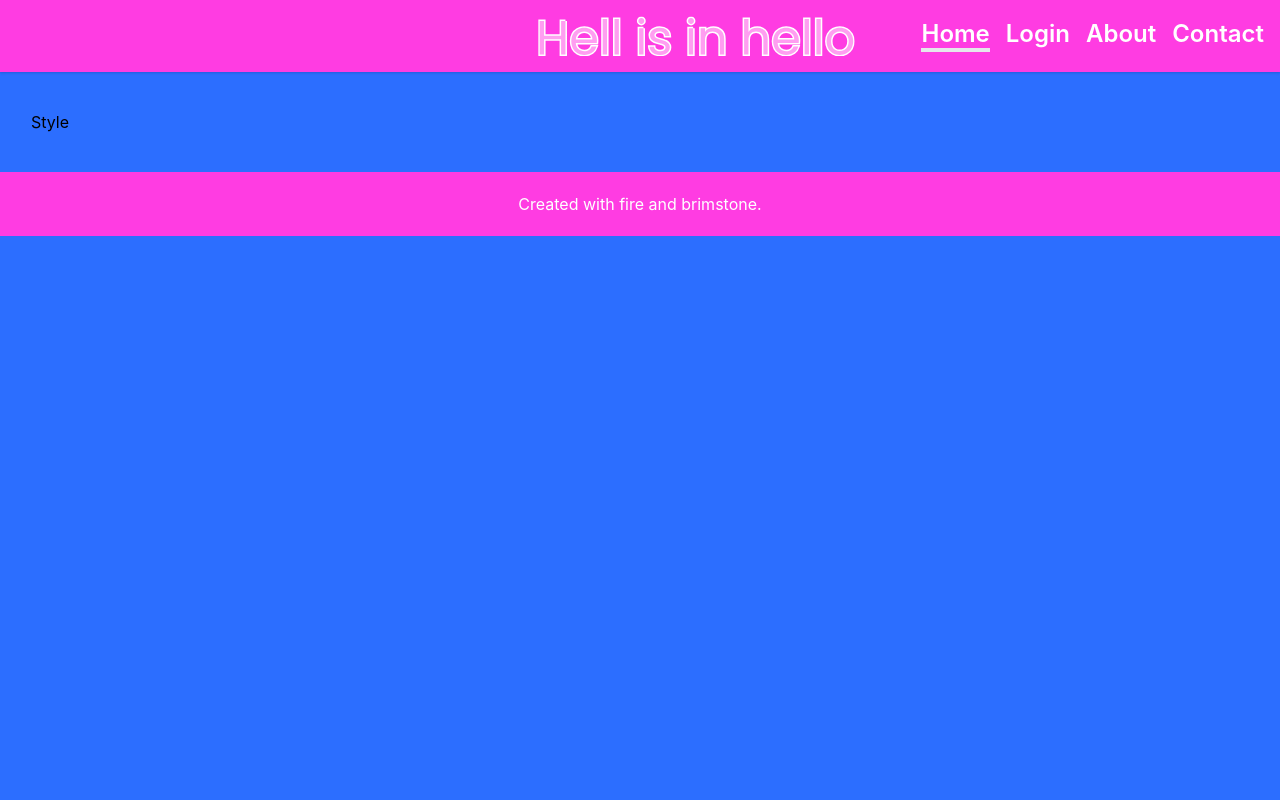
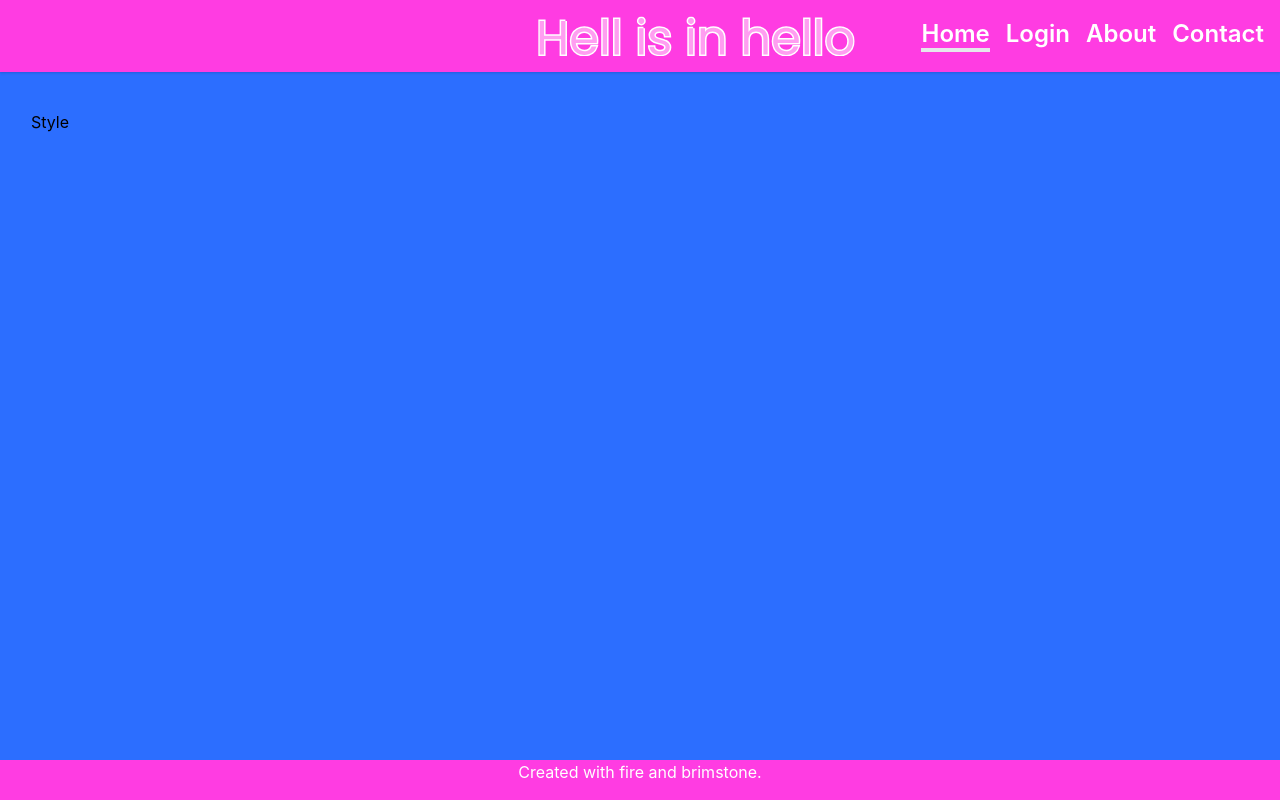
Before and after one commit to MaciejFigat/SinglePageA_React, a React (Create React App) app in the folder my-app/: page / in a window 1280 px wide. Built offline with nearby package versions, Linux system fonts and the light colour scheme.

Commit message:
footer style adjusted

```diff
--- a/my-app/src/styles/App.css
+++ b/my-app/src/styles/App.css
@@ -1,7 +1,9 @@
 .app_container {
-  display: flex;
-  flex-direction: column;
-  height: 100vh;
+  /* display: flex;
+  flex-direction: column; */
+
+  position: relative;
+  min-height: 100vh;
 }
 /* flex flex-col h-screen */
 
--- a/my-app/src/styles/footer.scss
+++ b/my-app/src/styles/footer.scss
@@ -1,12 +1,20 @@
 .footer_styled {
   background: var(--color2-main);
-  text-align: center;
-  color: white;
-  padding: 1.25rem;
 }
 .footer_styled_two {
   background: var(--color3-main);
+}
+footer {
   text-align: center;
   color: white;
-  padding: 1.25rem;
+
+  // position: fixed;
+  // left: 0;
+  // bottom: 0;
+  // width: 100%;
+
+  position: absolute;
+  bottom: 0;
+  width: 100%;
+  height: 2.5rem;
 }
--- a/my-app/src/styles/hello.scss
+++ b/my-app/src/styles/hello.scss
@@ -1,5 +1,5 @@
 .helloContainer {
-  /* background: black; */
+  // background: black;
   display: flex;
   justify-content: center;
 }
--- a/my-app/src/styles/index.scss
+++ b/my-app/src/styles/index.scss
@@ -12,6 +12,7 @@
 }
 
 body {
+  // height: 100%;
   margin: 0;
   font-family: -apple-system, BlinkMacSystemFont, "Segoe UI", "Roboto", "Oxygen",
     "Ubuntu", "Cantarell", "Fira Sans", "Droid Sans", "Helvetica Neue",
```
